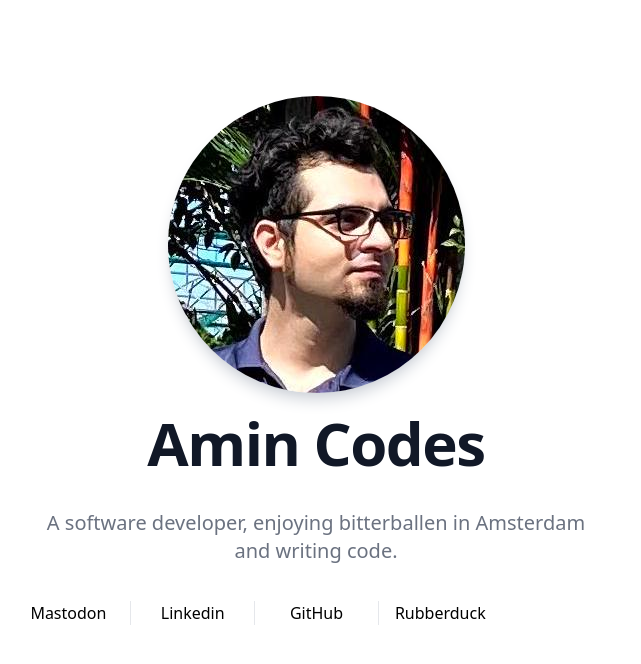
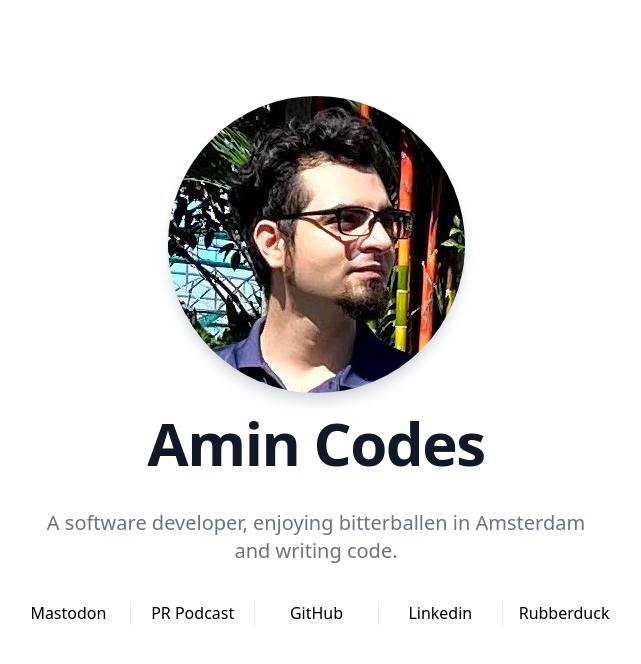
Before and after one commit to aminmarashi/amin.codes, a Gatsby site: page / in a window 1280 px wide. Shown: the whole page, without its empty margins (324-965 px from the left). Built offline with nearby package versions, Linux system fonts and the light colour scheme; Gatsby itself is replaced by a stand-in of ours.

Commit message:
feat: add a link to the PR podcast

```diff
--- a/src/pages/index.js
+++ b/src/pages/index.js
@@ -35,8 +35,11 @@ const IndexPage = () => {
               </p>
               <div className="grid sm:grid-cols-1 md:grid-cols-5 lg:divide-x auto-cols-fr mt-5 dark:text-gray-400">
                 <a rel="me" href="https://blackrock.city/@amin">Mastodon</a>
+                <a href="https://www.youtube.com/@prpodcast01" className="px-4" title="PR Podcast in which me and Arash talk about tech">
+                  PR Podcast
+                </a>
+                <a href="https://github.com/aminmarashi" title="Amin's Github profile">GitHub</a>
                 <a href="https://linkedin.com/in/amin-codes" title="Amin's Linkedin profile">Linkedin</a>
-                <a href="https://github.com/aminmarashi" title="Amin's Github profile">GitHub</a>
                 <a href="https://www.rubberduck.so/" className="px-4" title="Amin's weekly digest of tech news, with less noise">
                   Rubberduck
                 </a>
```
